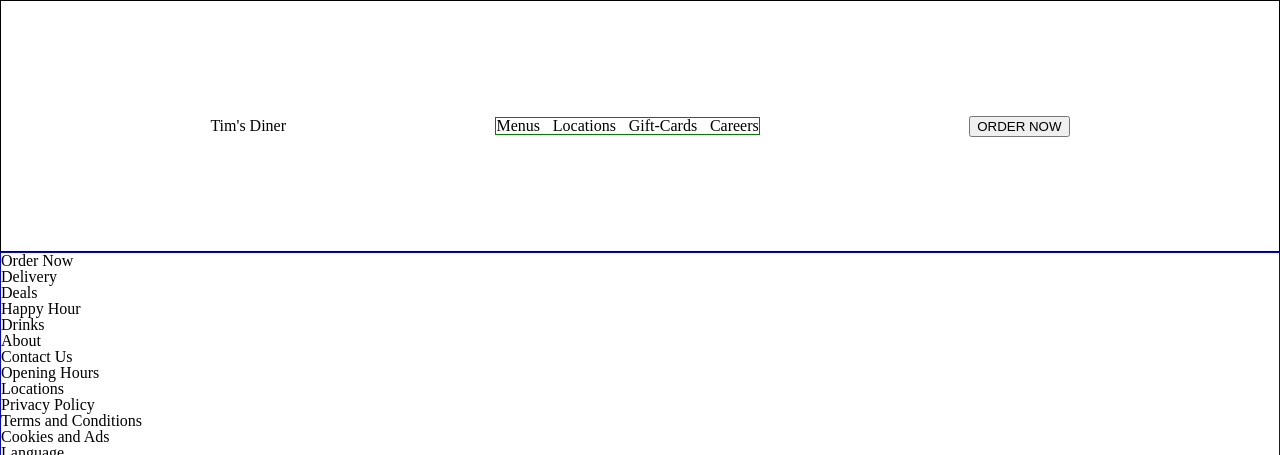
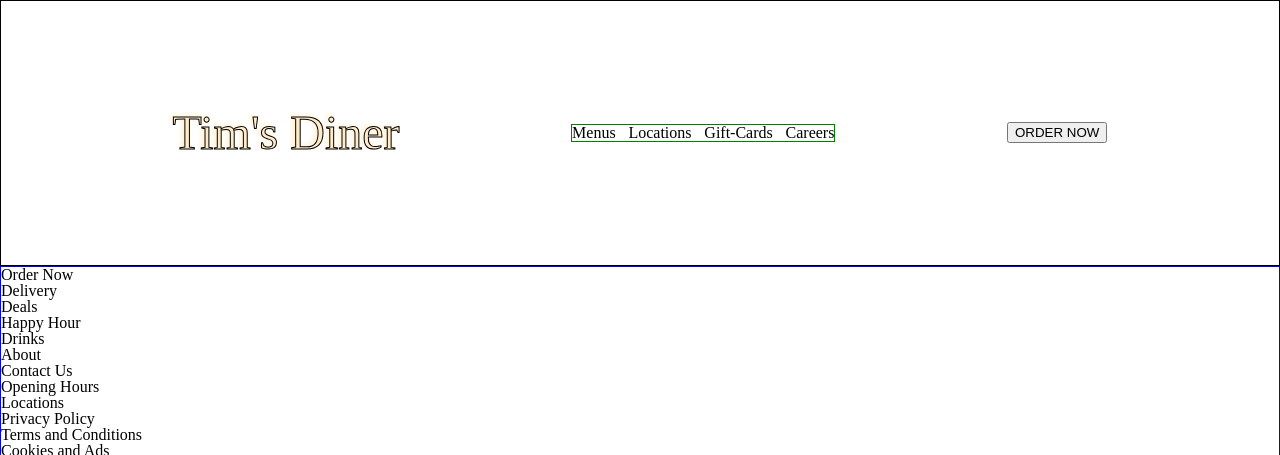
Before and after one commit to cstim240/restaurant_page, a website built with webpack: page dist/index.html in a window 1280 px wide. Shown: the top 455 px of the page. Built offline with nearby package versions, Linux system fonts and the light colour scheme.

Commit message:
Add styling to header title and blur

```diff
--- a/src/index.js
+++ b/src/index.js
@@ -13,11 +13,9 @@ function loadHeader(){
     const header = document.createElement('div');
     header.classList.add('header');
 
-    const header_content = document.createElement('div');
-    header_content.classList.add('header_content');
     const topRtitle = document.createElement('p');
     topRtitle.innerText = "Tim's Diner";
-    header_content.appendChild(topRtitle);
+    topRtitle.classList.add('timsDiner');
 
     const header_menu = document.createElement('div');
     header_menu.classList.add('header_menu');
@@ -57,7 +55,7 @@ function loadHeader(){
     order_btn.appendChild(orderNow);
     header_order.appendChild(order_btn);
 
-    header.appendChild(header_content);
+    header.appendChild(topRtitle);
     header.appendChild(header_menu);
     header.appendChild(header_order);
     console.log('headers have been appended!');
--- a/src/style.css
+++ b/src/style.css
@@ -72,7 +72,15 @@ table {
 	display: flex;
 	justify-content: space-evenly;
 	gap: 1vw;
+}
 
+.timsDiner {
+	font-size: 3em;
+	color: black;
+	/* contributes to the outline effect by determining the color inside the outline*/
+	-webkit-text-stroke-width: 1px;
+	-webkit-text-fill-color: #FFECC7;
+	text-shadow: -3px -2px 5px #FFECC7; /*x y blur-radius color*/
 }
 
 .main_sec_container {
```
Also changed, not shown: dist/bundle.js.
